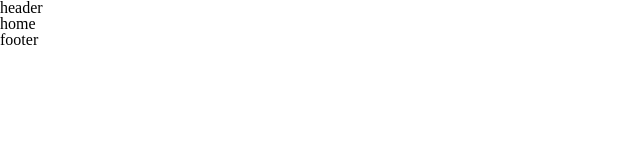
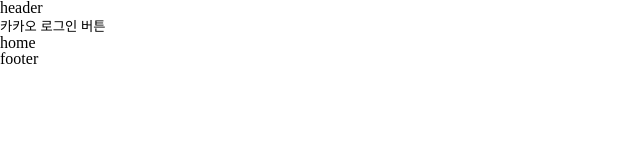
Before and after one commit to mentors-service/mentors-service-FE, a React (Create React App) app: page / in a window 1280 px wide. Shown: the top 160 px of the page, without its empty margins (0-640 px from the left). Built offline with nearby package versions, Linux system fonts and the light colour scheme; no server answers.

Commit message:
feat: 인가 코드 요청 구현

```diff
--- a/src/pages/layout/Layout.tsx
+++ b/src/pages/layout/Layout.tsx
@@ -1,9 +1,18 @@
 import { Outlet } from 'react-router-dom';
 
+const KAKAO_OAUTH_URL = `https://kauth.kakao.com/oauth/authorize?client_id=${process.env.REACT_APP_KAKAO_API_KEY}&redirect_uri=${process.env.REACT_APP_KAKAO_REDIRECT}&response_type=code`;
+
 const Layout = () => {
+  const handleClickLoginKakao = () => {
+    window.location.href = KAKAO_OAUTH_URL;
+  };
+
   return (
     <div>
       <header>header</header>
+      <button type='button' onClick={handleClickLoginKakao}>
+        카카오 로그인 버튼
+      </button>
 
       <main>
         <Outlet />
```
